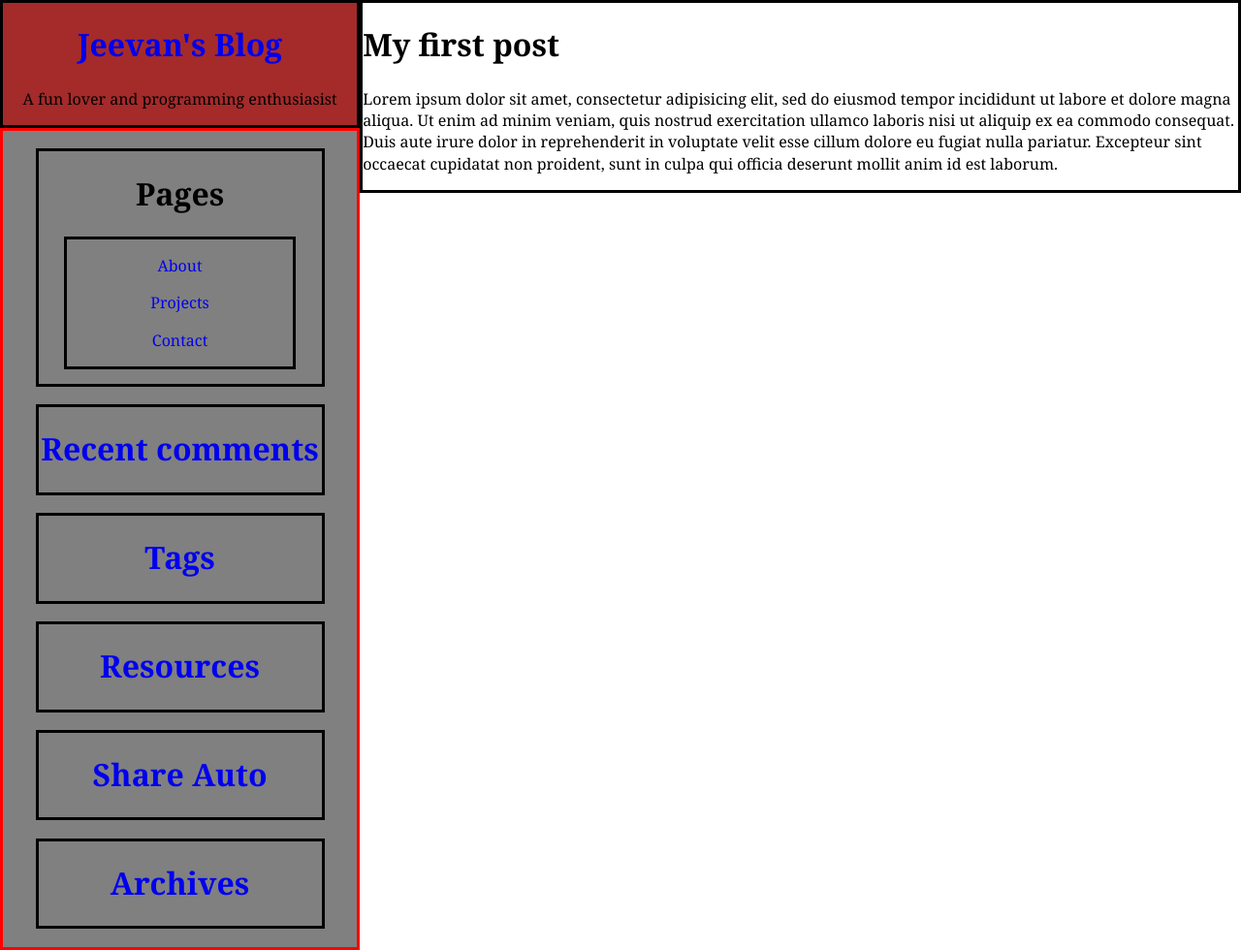
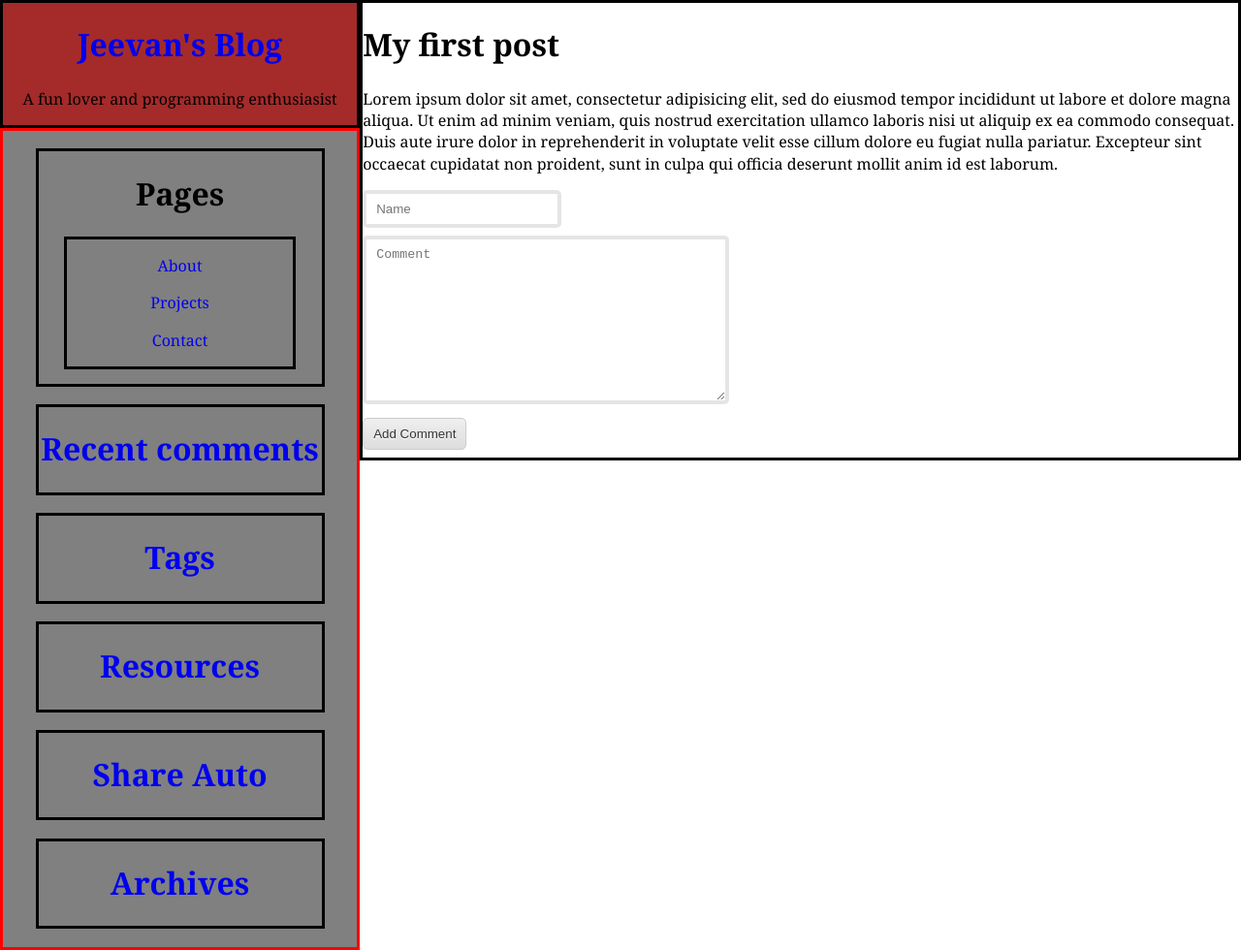
Before and after one commit to sleep-404/learn-jekyll, a Jekyll site: the page built from _posts/life/2018-05-28-first-post.md, in a window 1280 px wide. Shown: the whole page at 97% size. Built offline with Jekyll 4.4.1, drawn with Linux system fonts in a browser that asks for light colours.

Commit message:
Added basic comment box (HTML ONLY):yet to bring it to life

```diff
--- /dev/null
+++ b/_includes/test.html
@@ -0,0 +1,13 @@
+<form class="" action="" method="post">
+  <div id="comment_form">
+    	<div>
+    		  <input type="text" name="name" id="name" value="" placeholder="Name">
+    	</div>
+    	<div>
+    		  <textarea rows="10" name="comment" id="comment" placeholder="Comment"></textarea>
+    	</div>
+    	<div>
+    		  <input type="submit" name="submit" value="Add Comment">
+    	</div>
+  </div>
+</form>
--- a/_layouts/default.html
+++ b/_layouts/default.html
@@ -50,6 +50,8 @@
     <div class="content">
       {{content}}
     </div>
+
+
     <script src="{{site.baseurl}}/script/main.js"></script>
   </body>
 </html>
--- a/_layouts/post.html
+++ b/_layouts/post.html
@@ -5,4 +5,5 @@ layout: default
 <div class="conten-1">
   <h1>{{page.title}}</h1>
   {{content}}
+  {%include test.html%}
 </div>
--- a/css/big.css
+++ b/css/big.css
@@ -66,12 +66,53 @@
     margin-left: auto;
     margin-right: auto;
   }
-  .new{
-    position: absolute;
-    bottom:0;
-    float: left;
-    width: 80%;
-    z-index: 2;
-    border:solid;
+
+  #comment_form input, #comment_form textarea {
+  	border: 4px solid rgba(0,0,0,0.1);
+  	padding: 8px 10px;
+
+  	-webkit-border-radius: 5px;
+  	-moz-border-radius: 5px;
+  	border-radius: 5px;
+
+  	outline: 0;
+  }
+
+  #comment_form textarea {
+  	width: 350px;
+  }
+
+  #comment_form input[type="submit"] {
+  	cursor: pointer;
+  	background: -webkit-linear-gradient(top, #efefef, #ddd);
+  	background: -moz-linear-gradient(top, #efefef, #ddd);
+  	background: -ms-linear-gradient(top, #efefef, #ddd);
+  	background: -o-linear-gradient(top, #efefef, #ddd);
+  	background: linear-gradient(top, #efefef, #ddd);
+  	color: #333;
+  	text-shadow: 0px 1px 1px rgba(255,255,255,1);
+  	border: 1px solid #ccc;
+  }
+
+  #comment_form input[type="submit"]:hover {
+  	background: -webkit-linear-gradient(top, #eee, #ccc);
+  	background: -moz-linear-gradient(top, #eee, #ccc);
+  	background: -ms-linear-gradient(top, #eee, #ccc);
+  	background: -o-linear-gradient(top, #eee, #ccc);
+  	background: linear-gradient(top, #eee, #ccc);
+  	border: 1px solid #bbb;
+  }
+
+  #comment_form input[type="submit"]:active {
+  	background: -webkit-linear-gradient(top, #ddd, #aaa);
+  	background: -moz-linear-gradient(top, #ddd, #aaa);
+  	background: -ms-linear-gradient(top, #ddd, #aaa);
+  	background: -o-linear-gradient(top, #ddd, #aaa);
+  	background: linear-gradient(top, #ddd, #aaa);
+  	border: 1px solid #999;
+  }
+
+  #comment_form div {
+  	margin-bottom: 8px;
   }
 }
```
Also changed, not shown: staticman.yml (added, +48 -0 lines).
